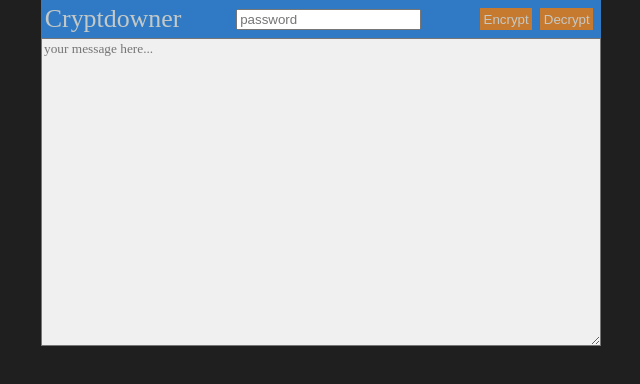
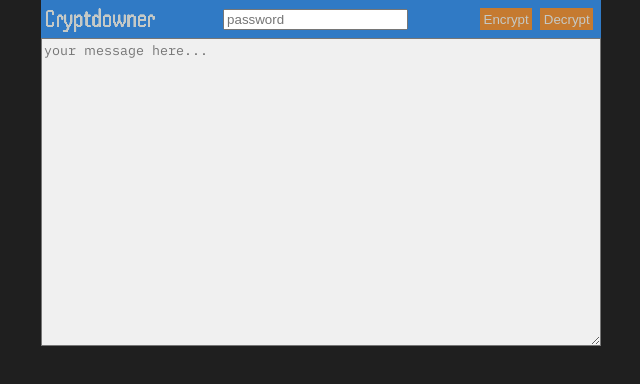
Before and after one commit to anaxios/cryptdowner, a plain HTML site: page src/index.html in a window 1280 px wide. Shown: the whole page, without its empty margins (319-959 px from the left). Drawn offline with nearby package versions, Linux system fonts and the light colour scheme; the site is published under a folder, as on GitHub Pages, so addresses that start at the root find nothing; files whose address does not match are found by name.

Commit message:
fix(css): update font paths and clean up unused styles
Update font paths in darkStyle.css to use relative URLs for better
compatibility. Remove commented-out styles in the HTML section to
improve code readability and maintainability.

```diff
--- a/src/css/darkStyle.css
+++ b/src/css/darkStyle.css
@@ -1,12 +1,11 @@
 @font-face {
   font-family: Handjet;
-  src: url("/src/fonts/Handjet[ELGR,ELSH,wght].ttf")
-    format("truetype-variations");
+  src: url("../fonts/Handjet[ELGR,ELSH,wght].ttf") format("truetype-variations");
 }
 
 @font-face {
   font-family: iAWriter;
-  src: url("/src/fonts/iAWriterDuoV.ttf") format("truetype-variations");
+  src: url("../fonts/iAWriterDuoV.ttf") format("truetype-variations");
 }
 
 :root {
@@ -58,12 +57,6 @@
 
   --color-black: rgb(30, 30, 30);
   --color-darkgrey: rgb(60, 60, 60);
-}
-
-html {
-  /* color: hsl(var(--clr-compliment));
-  font-family: iAWriter;
-  font-size: var(--m); */
 }
 
 body {
```
